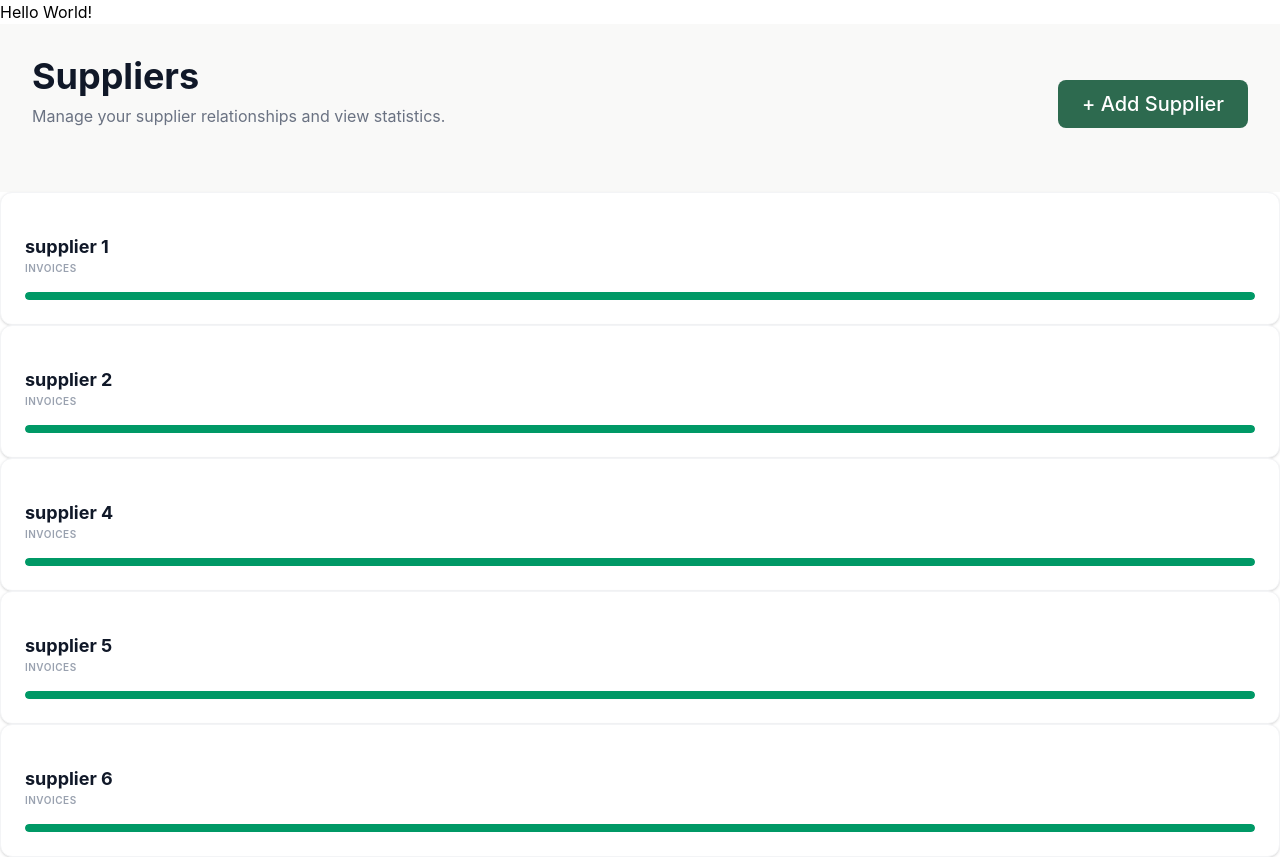
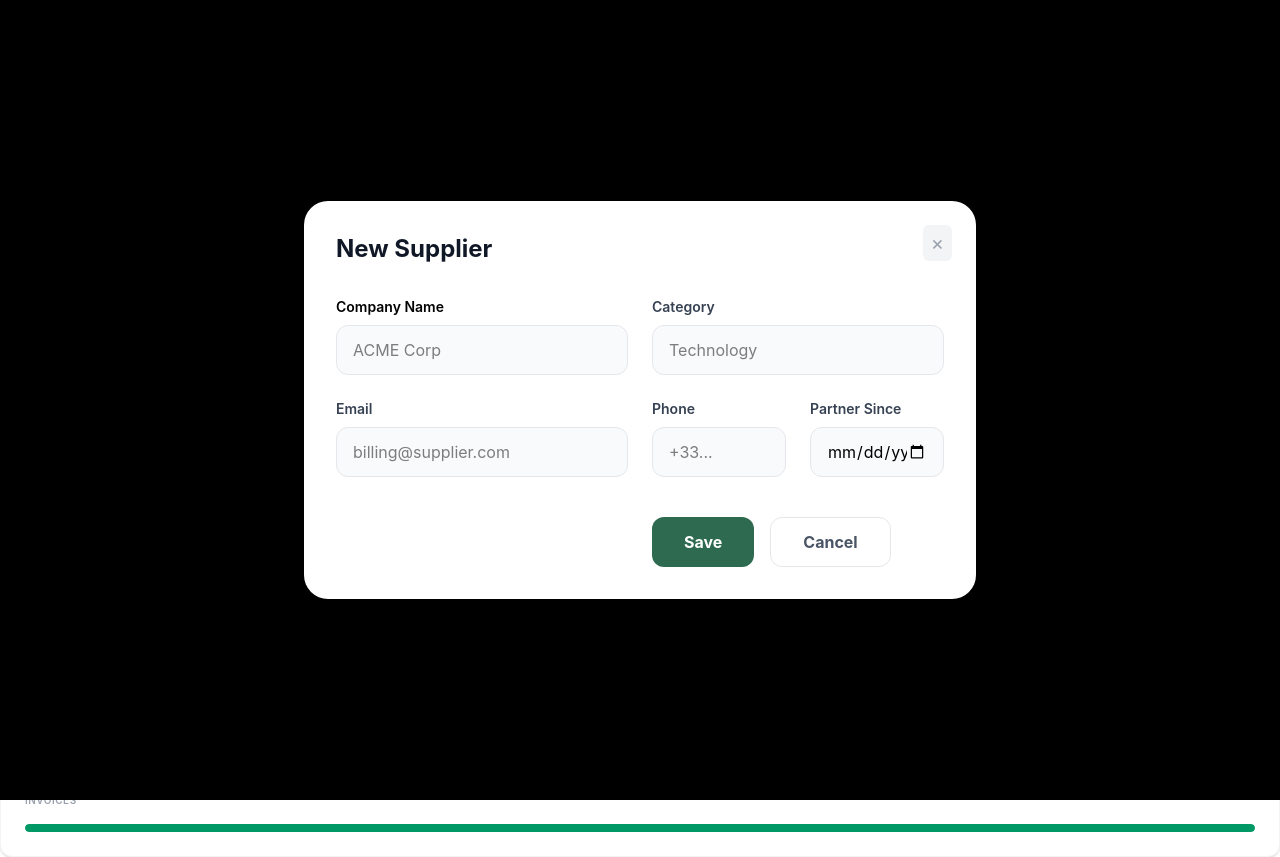
Before and after one commit to shsalima/smart-invoice-payment-tracking, a React (Vite) app in the folder front-end/: page / in a window 1280 px wide. Built offline with nearby package versions, Linux system fonts and the light colour scheme.

Commit message:
travail sur modal ajouter une fournisseur

```diff
--- /dev/null
+++ b/front-end/src/components/AjouterSupplier.jsx
@@ -0,0 +1,78 @@
+
+
+export default function AjouterSupplier({isOpen,onClose}){
+    return(
+        <div className="fixed inset-0 bg-black bg-opacity-50 flex items-center justify-center p-4">
+            <div className="bg-white rounded-3xl w-full max-w-2xl p-8 shadow-2-xl relative">
+                <button onClick={onClose} className="absolute top-6 right-6 text-gray-400 hover:text-gray-600 bg-gray-100 p-1 rounded-md">
+                  <span className="text-xl px-1">×</span>
+                </button>
+                <h2 className="text-2xl font-bold text-gray-900 mb-8">New Supplier</h2>
+                <form className="space-y-6">
+                    <div className="grid grid-cols-1 md:grid-cols-2 gap-6">
+                        <div>
+                            <label className="block text-sm font-semibold text-grap-700 mb-2">Company Name</label>
+                            <input
+                              type="text"
+                              placeholder="ACME Corp"
+                              className="w-full px-4 py-3 rounded-xl border border-gray-200 focus:outline-none focus:ring-2 focus:ring-emerald-500 bg-gray-50"
+                              required
+                              />
+                        </div>
+                        <div>
+                            <label className="block text-sm font-semibold text-gray-700 mb-2">Category</label>
+                            <input
+                                type="text"
+                                placeholder="Technology"
+                                className="w-full px-4 py-3 rounded-xl border border-gray-200 focus:outline-none focus:ring-2 focus:ring-emerald-500 bg-gray-50"
+                            />
+                        </div>
+                        <div>
+                            <label className="block text-sm font-semibold text-gray-700 mb-2">Email</label>
+                            <input
+                            type="email"
+                            placeholder="billing@supplier.com"
+                            className="w-full px-4 py-3 rounded-xl border border-gray-200 focus:outline-none focus:ring-2 focus:ring-emerald-500 bg-gray-50"
+                            />
+                        </div>
+                        <div className="grid grid-cols-1 md:grid-cols-2 gap-6">
+                        <div>
+                        <label className="block text-sm font-semibold text-gray-700 mb-2">Phone</label>
+                        <input
+                            type="text"
+                            placeholder="+33..."
+                            className="w-full px-4 py-3 rounded-xl border border-gray-200 focus:outline-none focus:ring-2 focus:ring-emerald-500 bg-gray-50"
+                        />
+                        </div>
+                        <div>
+                            <label className="block text-sm font-semibold text-gray-700 mb-2">Partner Since</label>
+                            <input
+                                type="date"
+                                className="w-full px-4 py-3 rounded-xl border border-gray-200 focus:outline-none focus:ring-2 focus:ring-emerald-500 bg-gray-50"
+                            />
+                            </div>
+                            <div className="flex gap-4 pt-4">
+                                <button
+                                type="submit"
+                                className="bg-[#2D6A4F] text-white px-8 py-3 rounded-xl font-bold hover:bg-[#1B4332] transition-colors"
+                                >
+                                Save
+                                </button>
+                                <button
+                                type="button"
+                                onClick={onClose}
+                                className="border border-gray-200 text-gray-600 px-8 py-3 rounded-xl font-bold hover:bg-gray-50 transition-colors"
+                                >
+                                Cancel
+                                </button>
+                            </div>
+                        </div>
+                    </div>
+
+                </form>
+
+            </div>
+        </div>
+    )
+
+}
--- a/front-end/src/pages/SupplierPage.jsx
+++ b/front-end/src/pages/SupplierPage.jsx
@@ -1,3 +1,4 @@
+import AjouterSupplier from "../components/AjouterSupplier";
 import SupplierCart from "../components/suppliers/SupplierCart";
 import SupplierHero from "../components/suppliers/SupplierHero";
 import { useEffect, useState } from "react";
@@ -41,8 +42,31 @@ export default function SupplierPage(){
             "__v": 0
         }
     ]
+
+
+
+
+
+
+
+
+
+
+
+
+
+
+
+
+
+
+
+
+
+    const [suppliers,setSuppliers]=useState([])
     const [loading,setLoading]=useState(true)
-    const [suppliers,setSuppliers]=useState([])
+    const[isModalOpen,setIsModalOpen]=useState(false)
+
 
     useEffect(()=>{
         setSuppliers(suppliersData)
@@ -59,6 +83,10 @@ export default function SupplierPage(){
             ))
 
             }
+            <AjouterSupplier
+             isOpen={isModalOpen}
+             onClose={()=>setIsModalOpen(false)}
+             />
 
         </div>
     )
```
